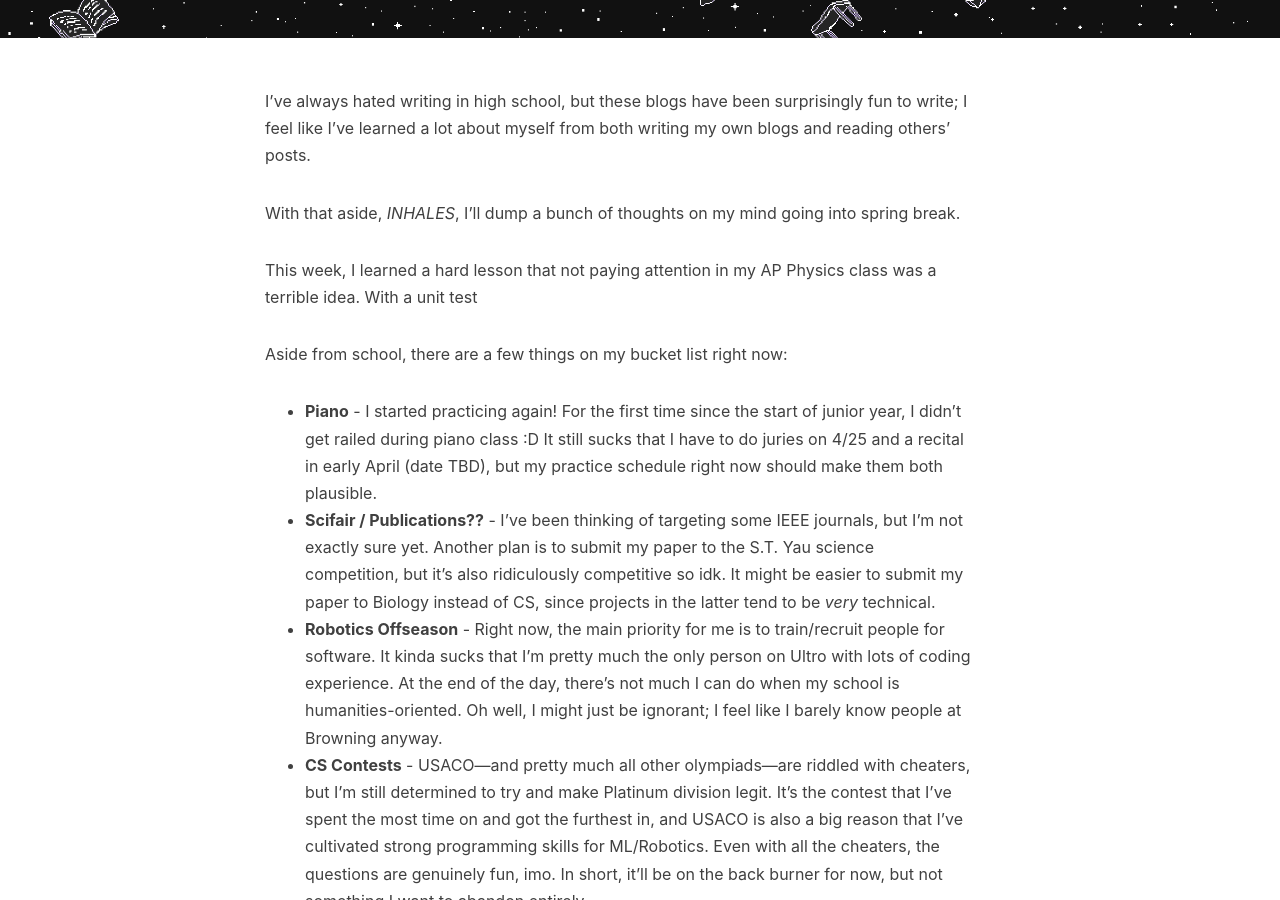
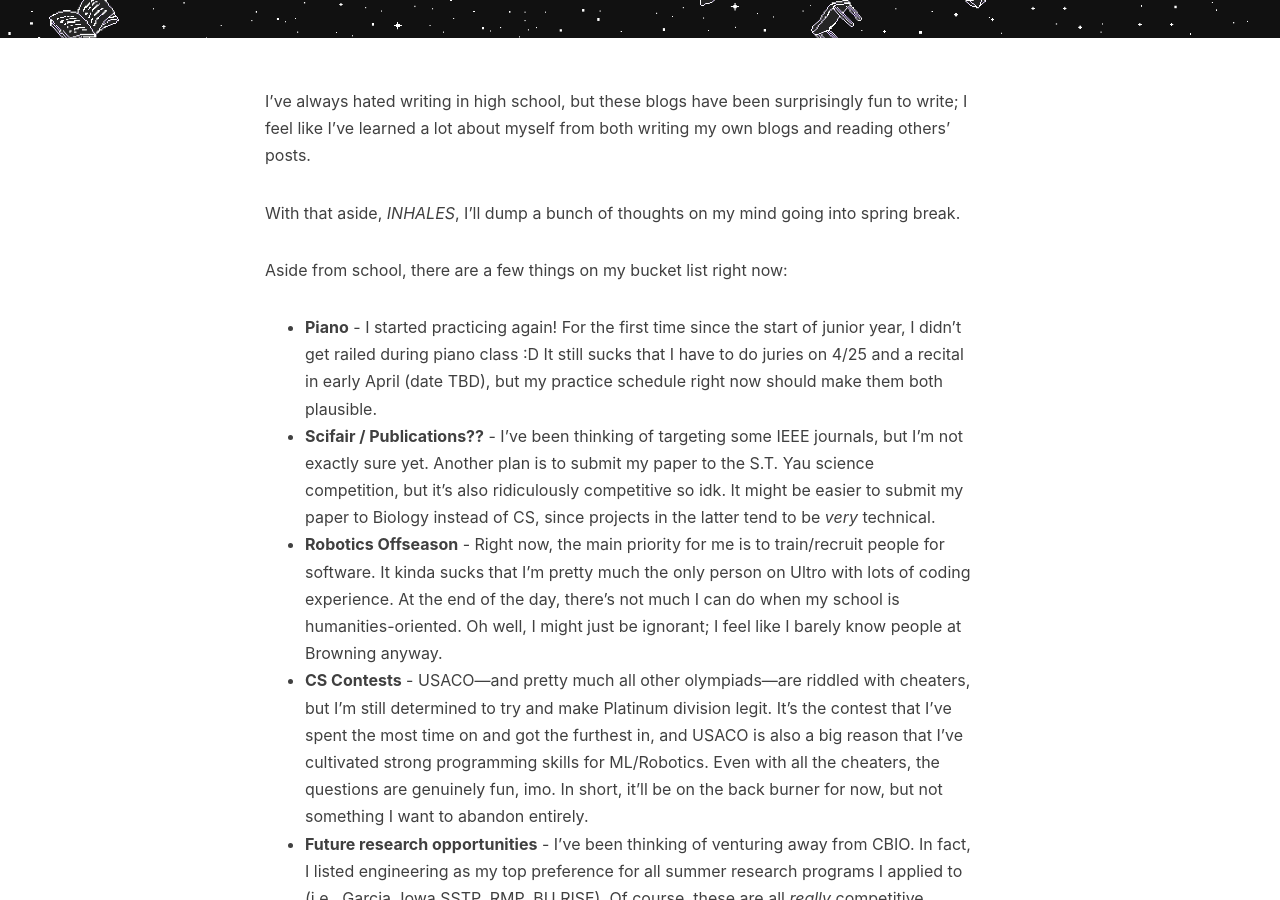
Before and after one commit to lLukii/llukii.github.io, a Jekyll site: the page built from _posts/2026-3-18-spingbreak.markdown, in a window 1280 px wide and 900 px high, scrolled down 545 px. Built offline with Jekyll 4.4.1, drawn with Linux system fonts in a browser that asks for light colours; nearby versions of some CDN libraries; comment, search, counter and statistics services are not loaded.

Commit message:
save this for my next blog

```diff
--- a/_posts/2026-3-18-spingbreak.markdown
+++ b/_posts/2026-3-18-spingbreak.markdown
@@ -17,9 +17,6 @@ I've always hated writing in high school, but these blogs have been surprisingly
 
 
 With that aside, *INHALES*, I'll dump a bunch of thoughts on my mind going into spring break.
-
-
-This week, I learned a hard lesson that not paying attention in my AP Physics class was a terrible idea. With a unit test
 
 
 Aside from school, there are a few things on my bucket list right now:
```
